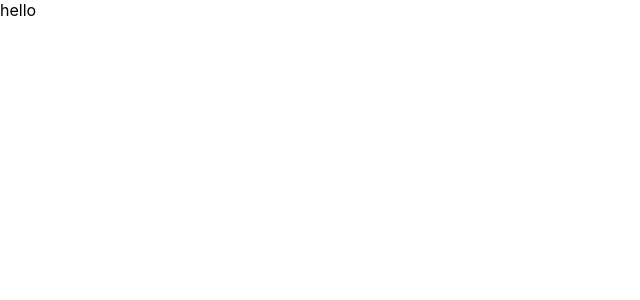
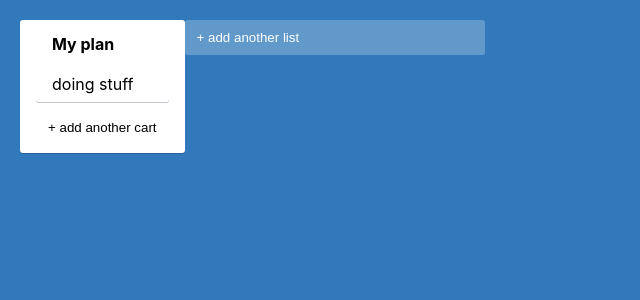
Before and after one commit to Ayaf-Bless/trollo-appp, a React (Create React App) app: page / in a window 1280 px wide. Shown: the top 300 px of the page, without its empty margins (0-640 px from the left). Built offline with nearby package versions, Linux system fonts and the light colour scheme.

Commit message:
create the new form input

```diff
--- a/src/App.tsx
+++ b/src/App.tsx
@@ -1,3 +1,15 @@
-export function App() {
-  return <div className="App">hello</div>;
-}
+import { AddNewItem } from "./components/AddNewItem";
+import { Column } from "./components/Column";
+import { AppContainer } from "./styles";
+
+export const App = () => {
+  return (
+    <AppContainer>
+      <Column text="My plan" />
+      <AddNewItem
+        toggleButtonText="+ add another list"
+        onAdd={() => console.log("element added")}
+      />
+    </AppContainer>
+  );
+};
--- /dev/null
+++ b/src/components/AddNewItem.tsx
@@ -0,0 +1,31 @@
+import { useState } from "react";
+import { AddItemButton } from "../styles";
+import { NewItemForm } from "./NewItenForm";
+
+type AddNewItemProps = {
+  onAdd(text: string): void;
+  toggleButtonText: string;
+  dark?: boolean;
+};
+
+export const AddNewItem = (props: AddNewItemProps) => {
+  const [showForm, setShowForm] = useState(false);
+  const { onAdd, toggleButtonText, dark } = props;
+
+  if (showForm) {
+    return (
+      <NewItemForm
+        onAdd={(text) => {
+          onAdd(text);
+          setShowForm(false);
+        }}
+      />
+    );
+  }
+
+  return (
+    <AddItemButton dark={dark} onClick={() => setShowForm(true)}>
+      {toggleButtonText}
+    </AddItemButton>
+  );
+};
--- /dev/null
+++ b/src/components/Card.tsx
@@ -0,0 +1,9 @@
+import { CardContainer } from "../styles";
+
+interface CardProps {
+  text: string;
+}
+
+export const Card = ({ text }: CardProps) => {
+  return <CardContainer>{text}</CardContainer>;
+};
--- /dev/null
+++ b/src/components/Column.tsx
@@ -0,0 +1,21 @@
+import { ColumnTitle, CardContainer } from "../styles";
+import { AddNewItem } from "./AddNewItem";
+import { Card } from "./Card";
+
+interface ColumnProps {
+  text: string;
+}
+
+export const Column = ({ text }: ColumnProps) => {
+  return (
+    <CardContainer>
+      <ColumnTitle>{text}</ColumnTitle>
+      <Card text="doing stuff" />
+      <AddNewItem
+        toggleButtonText="+ add another cart"
+        onAdd={() => console.log("new card added")}
+        dark
+      />
+    </CardContainer>
+  );
+};
--- /dev/null
+++ b/src/components/NewItenForm.tsx
@@ -0,0 +1,17 @@
+import { useState } from "react";
+import { NewItemButton, NewItemFormContainer, NewItemInput } from "../styles";
+
+interface NewItemFormProps {
+  onAdd(text: string): void;
+}
+
+export const NewItemForm = ({ onAdd }: NewItemFormProps) => {
+  const [text, setText] = useState("");
+
+  return (
+    <NewItemFormContainer>
+      <NewItemInput value={text} onChange={(e) => setText(e.target.value)} />
+      <NewItemButton onClick={() => onAdd(text)}>create</NewItemButton>
+    </NewItemFormContainer>
+  );
+};
--- a/src/styles.ts
+++ b/src/styles.ts
@@ -34,3 +34,50 @@
   border-radius: 3px;
   box-shadow: #091e4240 0px 1px 0px 0px;
 `;
+
+type AddItemButtonProps = {
+  dark?: boolean;
+};
+
+export const AddItemButton = styled.button<AddItemButtonProps>`
+  background-color: #ffffff3d;
+  border-radius: 3px;
+  border: none;
+  color: ${(props) => (props.dark ? "#000" : "#fff")};
+  cursor: pointer;
+  max-width: 300px;
+  padding: 10px 12px;
+  text-align: left;
+  transition: background 85ms ease-in;
+  width: 100%;
+  &:hover {
+    background-color: #ffffff52;
+  }
+`;
+
+export const NewItemFormContainer = styled.div`
+  max-width: 300px;
+  display: flex;
+  flex-direction: column;
+  width: 100%;
+  align-items: flex-start;
+`;
+
+export const NewItemButton = styled.button`
+  background-color: #5aac44;
+  border-radius: 3px;
+  border: none;
+  box-shadow: none;
+  color: #fff;
+  padding: 6px 12px;
+  text-align: center;
+`;
+
+export const NewItemInput = styled.input`
+  border-radius: 3px;
+  border: none;
+  box-shadow: #091e4240 0px 1px 0px 0px;
+  margin-bottom: 0.5rem;
+  padding: 0.5rem 1rem;
+  width: 100%;
+`;
```
Also changed, not shown: 1 other file (tests, documents, lock files or other folders).
